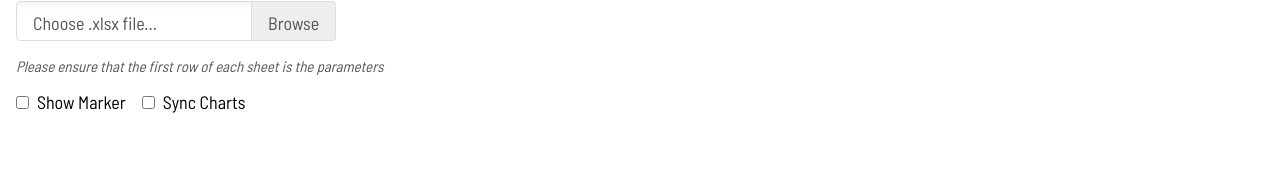
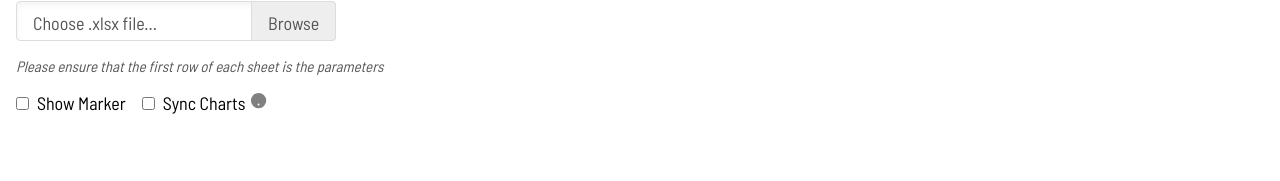
Before and after one commit to erinmayg/datavis, a React (Create React App) app: page / in a window 1280 px wide. Shown: the part 101-282 px from the top of the page. Built offline with nearby package versions, Linux system fonts and the light colour scheme.

Commit message:
Add tooltip

```diff
--- a/src/App.js
+++ b/src/App.js
@@ -164,28 +164,28 @@ function App() {
     setSelectedColsList(colsList);
   };
 
+  const tooltip = (tip) => {
+    return (
+      <span className='tooltip'>
+        <HelpButton />
+        <span className='tooltip-text'>{tip}</span>
+      </span>
+    );
+  };
+
   const colsLabel = (
     <label>
       Choose columns:{' '}
-      <span className='tooltip'>
-        <HelpButton />
-        <span className='tooltip-text'>
-          Select multiple parameters to plot on the same chart. To plot in a
-          different graph click the 'Add' button
-        </span>
-      </span>
+      {tooltip(
+        "Select multiple parameters to plot on the same chart. To plot in a different graph click the 'Add' button"
+      )}
     </label>
   );
 
   const rateLabel = (
     <label>
       Sampling rate:{' '}
-      <span className='tooltip'>
-        <HelpButton />
-        <span className='tooltip-text'>
-          Sample 1 data every n seconds, where n is the user input
-        </span>
-      </span>
+      {tooltip('Sample 1 data every n seconds, where n is the user input')}
     </label>
   );
 
@@ -343,7 +343,12 @@ function App() {
             checked={syncCharts}
             onChange={() => setSyncCharts(!syncCharts)}
           />
-          <label className='checkbox-label'>Sync Charts</label>
+          <label className='checkbox-label'>
+            Sync Charts{' '}
+            {tooltip(
+              'Untick to enable zoom across y-axis. Tick to enable synced zooming (across x-axis) for all charts'
+            )}
+          </label>
         </>
         {sheets.length > 0 && sheetInput}
         {selectedSheet && cols.length > 0 && graphForms}
```
